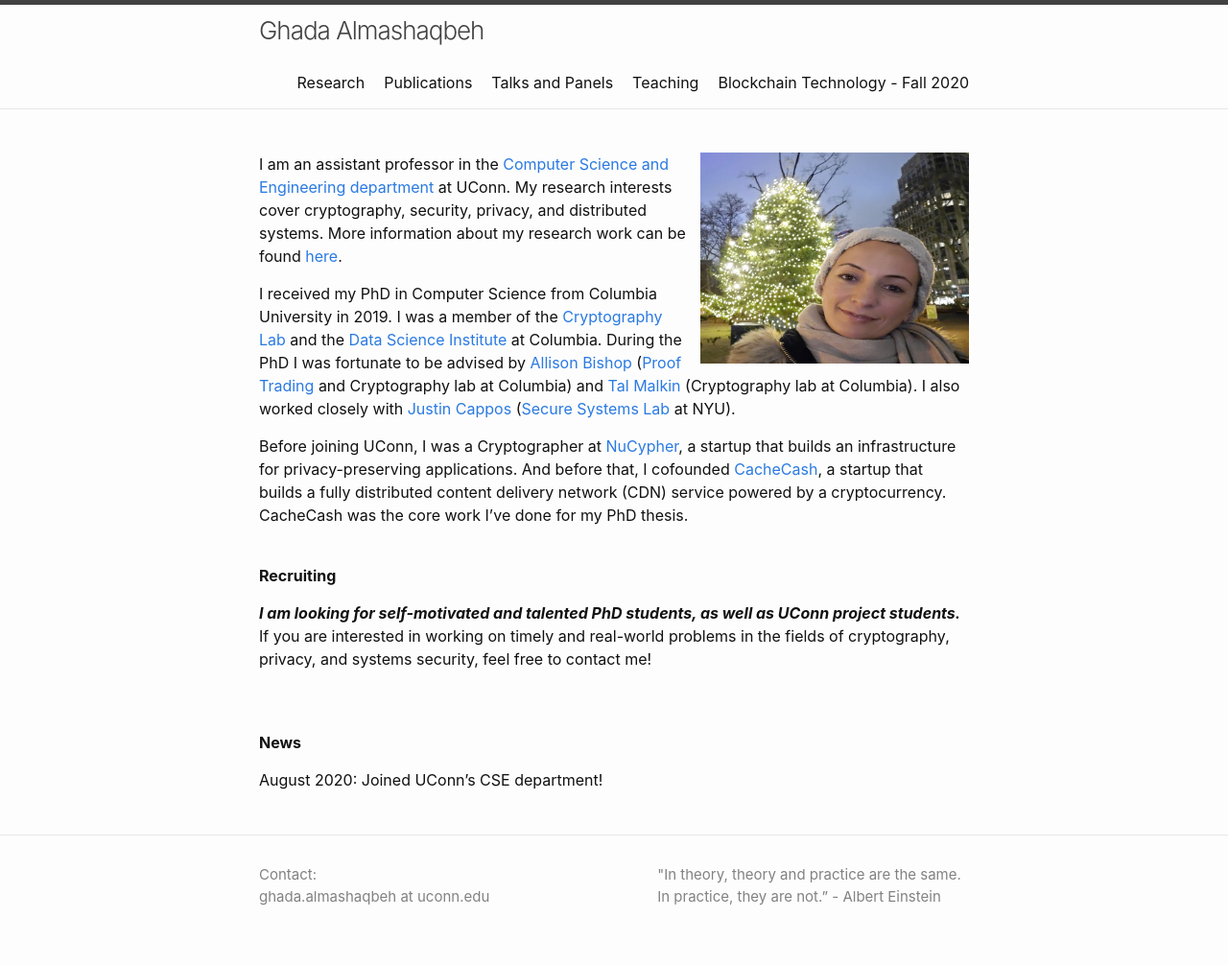
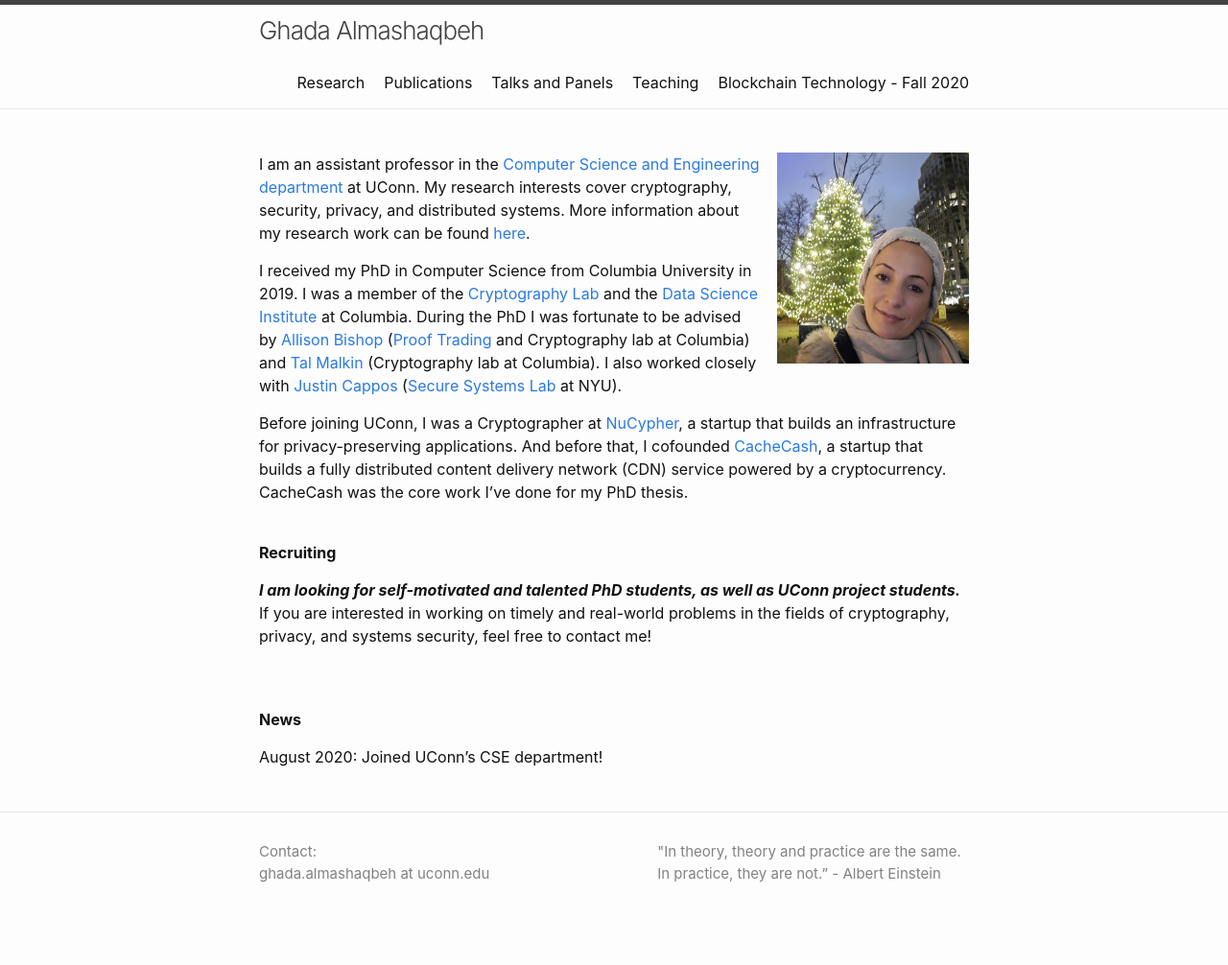
Before and after one commit to GhadaAlmashaqbeh/GhadaAlmashaqbeh.github.io, a Jekyll site: the page built from index.md, in a window 1280 px wide. Shown: the whole page at 96% size. Built offline with Jekyll 4.4.1, drawn with Linux system fonts in a browser that asks for light colours; after the commit the page ends 982 px from its top, so only the background shows below that.

```diff
--- a/index.md
+++ b/index.md
@@ -2,7 +2,7 @@
 layout: default
 ---
 
-<img style="float: right;margin-left: 15px;" src="images/ghada0.jpg" alt="myprofile" width="280" height="220">
+<img style="float: right;margin-left: 15px;" src="images/ghada0.jpg" alt="myprofile" width="200" height="220">
 
 
 I am an assistant professor in the [Computer Science and Engineering department](https://www.cse.uconn.edu/) at UConn. My research interests cover cryptography, security, privacy, and distributed systems. More information about my research work can be found [here](/research/).
```
